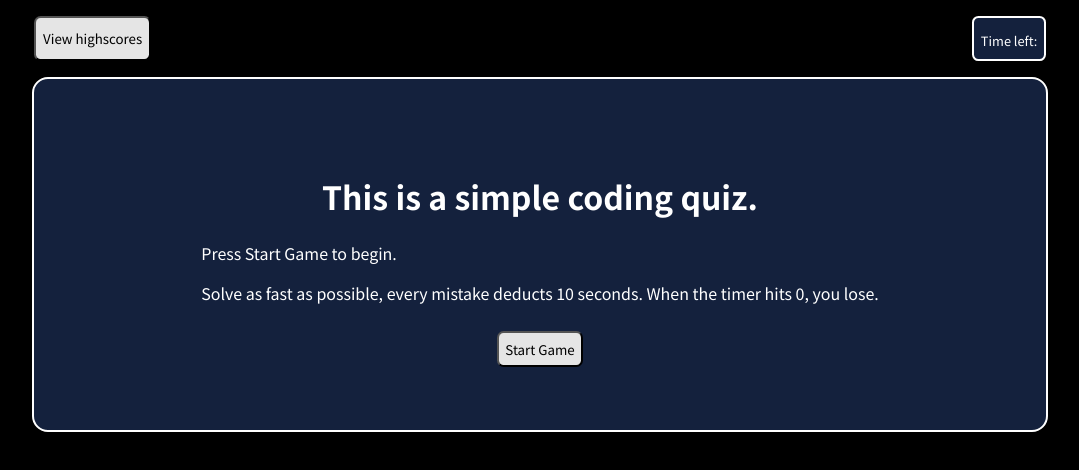
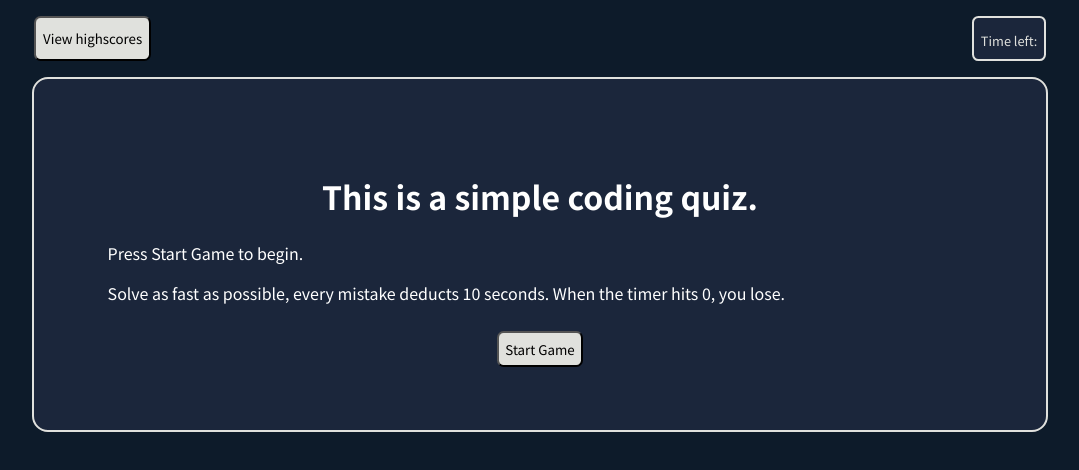
Before and after one commit to rpgarde/coding-quiz, a plain HTML site: page index.html in a window 1280 px wide. Shown: the whole page, without its empty margins (100-1179 px from the left). Drawn offline with Linux system fonts and the light colour scheme.

Commit message:
changed colour palette to make it more visually appealing

```diff
--- a/develop/style.css
+++ b/develop/style.css
@@ -1,12 +1,12 @@
-/* https://coolors.co/000000-14213d-fca311-e5e5e5-ffffff */
+/* https://coolors.co/0d1b2a-1b263b-415a77-778da9-e0e1dd*/
 
 *{
     font-family: 'Noto Sans JP', sans-serif;
 }
 
 body {
-    background-color:#000000;
-    color: white;
+    background-color:#0D1B2A;
+    color: #E0E1DD;
 }
 
 h1 {
@@ -15,6 +15,10 @@ h1 {
 
 p {
     text-align:left;
+}
+
+#playfield {
+    text-align:center;
 }
 
 #heading {
@@ -28,9 +32,9 @@ p {
 }
 
 #heading div {
-    background-color:#14213d;
-    color:#ffffff;
-    border: 2px solid white;
+    background-color:#1B263B;
+    color:#E0E1DD;
+    border: 2px solid #E0E1DD;
     padding:0.5em;
     border-radius:0.5em;
     font-size:80%;
@@ -39,7 +43,7 @@ p {
 #timer {
     font-size:150%;
     font-weight:700;
-    color:#fca311;
+    color:#778DA9;
 }
 
 #options{
@@ -51,9 +55,8 @@ p {
     border-radius:1em;
     margin-left:auto;
     margin-right:auto;
-    border: 2px solid #ffffff;
-    background-color: #14213d;
-    display:flex;
+    border: 2px solid #E0E1DD;
+    background-color: #1B263B;
     flex-direction:column;
     align-items: center;
     justify-content:center;
@@ -70,12 +73,12 @@ p {
 .btn {
     padding:0.5em;
     border-radius:0.5em;
-    background-color: #E5E5E5;
+    background-color: #E0E1DD;
 }
 
 .btn:hover {
-    background-color:#fca311;
-    color:#14213d;
+    background-color:#415A77;
+    color:#E0E1DD;
 }
 
 #final-score{
```
